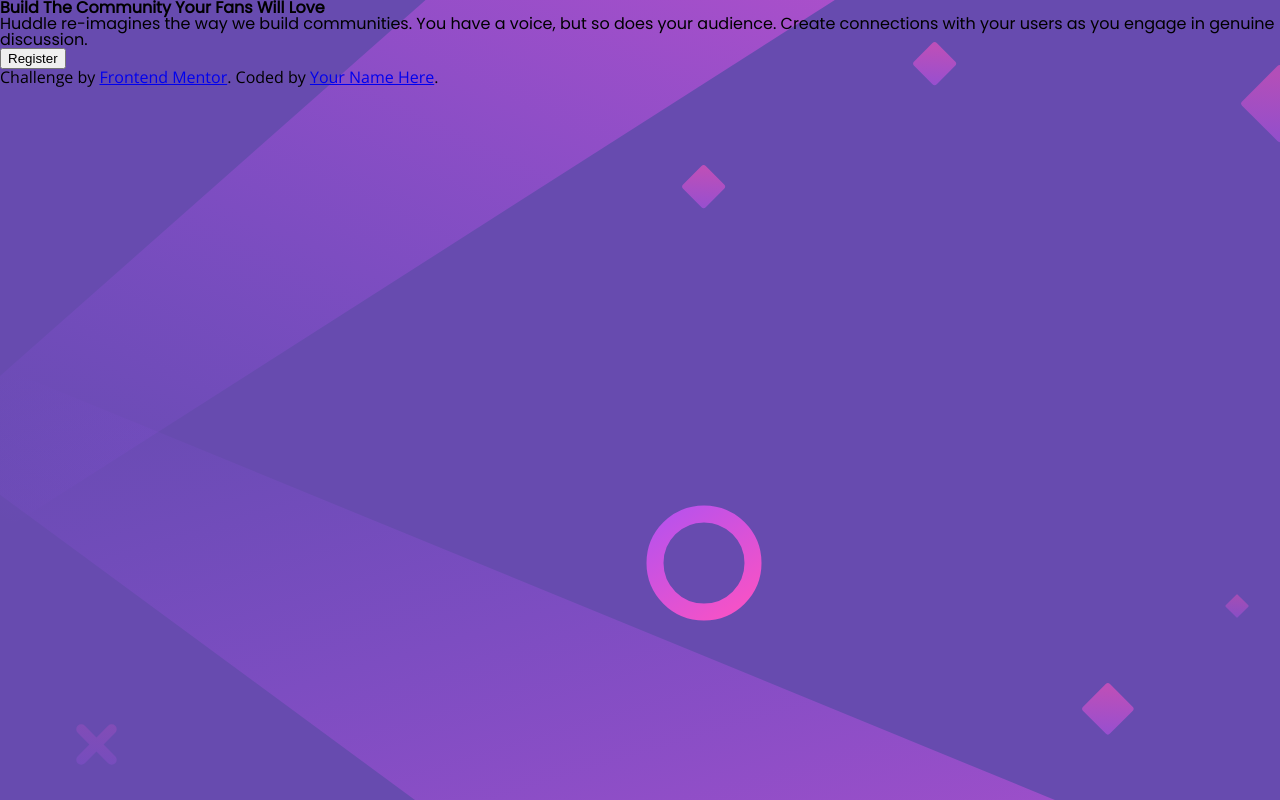
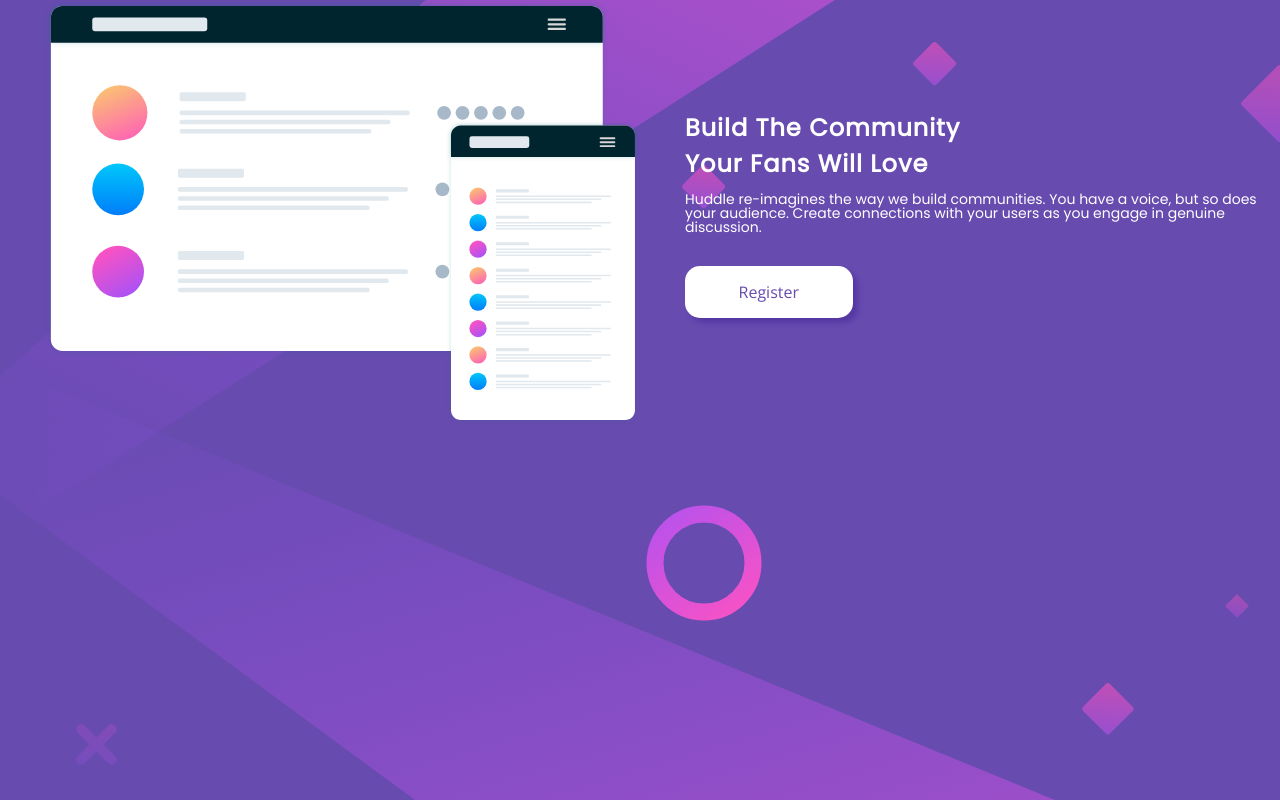
Before and after one commit to amorimeve/huddle-landing-page-with-single-introductory-section, a plain HTML site: page index.html in a window 1280 px wide. Drawn offline with nearby package versions, Linux system fonts and the light colour scheme.

Commit message:
progresso

```diff
--- a/index.html
+++ b/index.html
@@ -19,20 +19,24 @@
   <link href="https://fonts.googleapis.com/css2?family=Open+Sans&display=swap" rel="stylesheet">
   <main>
     <link href="https://fonts.googleapis.com/css2?family=Poppins&display=swap" rel="stylesheet">
-    <div>
+    <div class="principal">
+      <div>
+        <img src="images/illustration-mockups.svg">
+      </div>
+      <div>
+        <h1 class="titulo-principal"> Build The Community<br>
+          Your Fans Will Love </h1>
 
-      <h1 class="titulo-principal"> Build The Community Your Fans Will Love </h1>
-
-      <h2 class="texto">Huddle re-imagines the way we build communities. You have a voice, but so does your audience.
-        Create connections with your users as you engage in genuine discussion.</h2>
-
-      <input type="button" value="Register" class="botao">
+        <h2 class="texto">Huddle re-imagines the way we build communities. You have a voice, but so does your audience.
+          Create connections with your users as you engage in genuine discussion.</h2>
+        <div>
+          <input type="button" value="Register" class="botao">
+        </div>
+      </div>
     </div>
   </main>
   <footer>
-    <p class="attribution">
-      Challenge by <a href="https://www.frontendmentor.io?ref=challenge" target="_blank">Frontend Mentor</a>.
-      Coded by <a href="#">Your Name Here</a>.
+
     </p>
   </footer>
 </body>
--- a/style.css
+++ b/style.css
@@ -8,10 +8,51 @@ main {
     font-family: 'Poppins', sans-serif;
 }
 
+.principal {
+    display: flex;
+    align-items: center;
+
+}
+ .principal > div {
+    flex: 1;
+    margin-left: 45px;
+ }
+
+.principal img {
+    width: 100%;
+}
+
 .titulo-principal {
+    font-size: 24px;
+    letter-spacing: 1px;
+    text-align: left;
+    line-height: 1.5;
     font-weight: 700;
+    color: white;
+    flex: 1;
+
 }
 
 .texto {
+    text-align: left;
+    margin-top: 10px;
     font-weight: 400;
+    color: white;
+    font-size: 14px;
 }
+
+.botao {
+    background: white;
+    color: hsl(257, 40%, 49%);
+    font-size: 16px;
+    margin-top: 2em;
+    border: none;
+    border-radius: 15px;
+    padding: 15px;
+    padding-left: 9%;
+    padding-right: 9%;
+    box-shadow: 5px 5px 5px hsl(257, 49%, 43%);
+    cursor: pointer;
+    transition: 0.5s;
+    font-family: 'Open Sans', sans-serif;
+}
```
